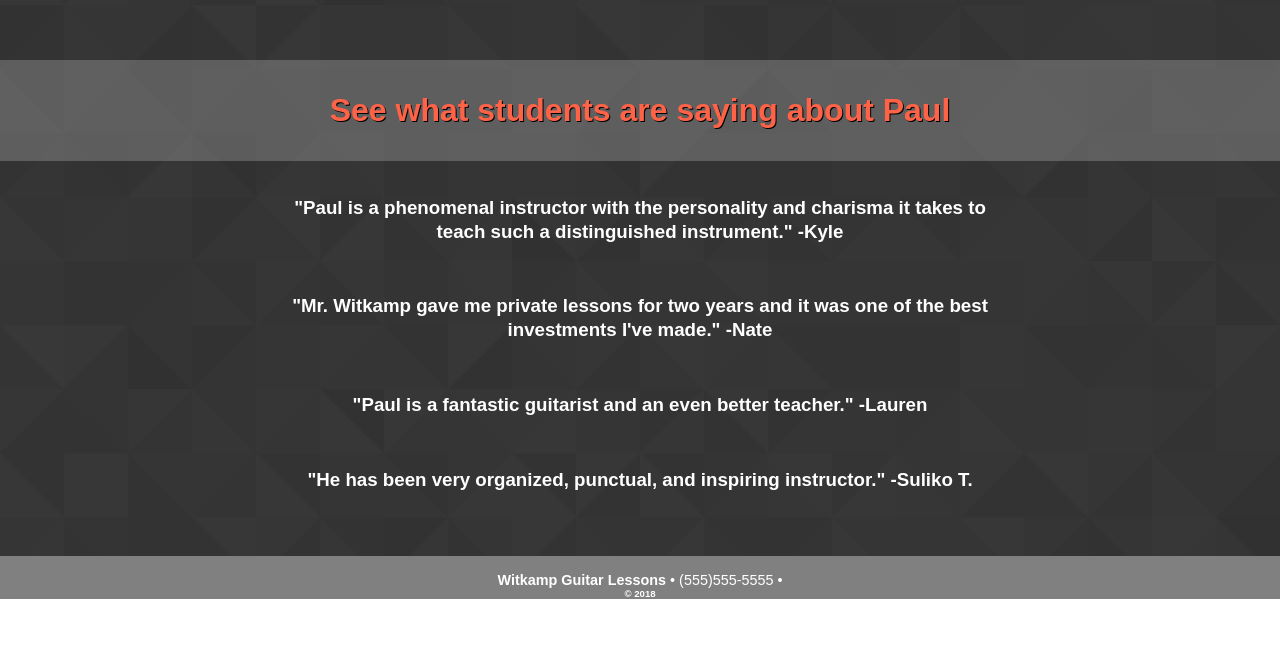
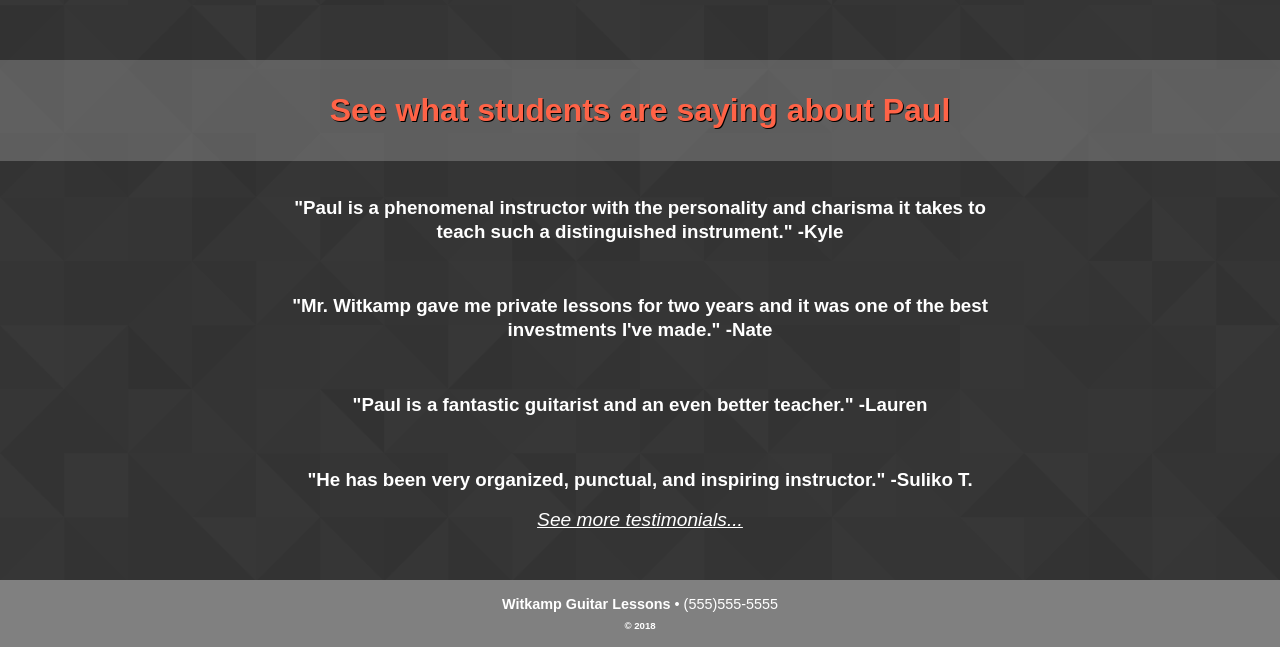
Before and after one commit to GuitarOTronic/paulsSite, a React (Create React App) app: page / in a window 1280 px wide. Shown: the part 1211-1858 px from the top of the page. Before the commit the page ends 1810 px from the top, so only its background shows below. Built offline with nearby package versions, Linux system fonts and the light colour scheme.

Commit message:
footer fixed. link to more testamonials added

```diff
--- a/src/components/footer.js
+++ b/src/components/footer.js
@@ -16,7 +16,7 @@ class Footer extends Component{
             <Link to='policies'><li> Info </li></Link>
             <Link to='music'><li> Media </li></Link>
           </ul> */}
-          <p><b>Witkamp Guitar Lessons</b> • (555)555-5555 • </p>
+          <p><b>Witkamp Guitar Lessons</b> • (555)555-5555 </p>
           <h6>© 2018</h6>
         </div>
       </footer>
--- a/src/components/home/home.js
+++ b/src/components/home/home.js
@@ -118,32 +118,18 @@ class Home extends Component{
         <div className='homeTestimonialContainer'>
           <div className='homeTestimonial'>
             <h3>"Paul is a phenomenal instructor with the personality and charisma it takes to teach such a distinguished instrument." -Kyle </h3>
-
           </div>
           <div className='homeTestimonial'>
             <h3>"Mr. Witkamp gave me private lessons for two years and it was one of the best investments I've made." -Nate</h3>
-
           </div>
           <div className='homeTestimonial'>
             <h3>"Paul is a fantastic guitarist and an even better teacher." -Lauren</h3>
-
           </div>
           <div className='homeTestimonial'>
             <h3>"He has been very organized, punctual, and inspiring instructor." -Suliko T.</h3>
-
           </div>
+          <Link style={{'color':'#fff','textDecoration': 'underline', 'fontSize':'1.2rem'}} to='testimonials'><em>See more testimonials...</em></Link>
         </div>
-        {/* <div className='testimonialContainer'>
-          { testimonialDB.map((testimonial, i) =>
-            <Testimonial
-              name= { testimonial.name }
-              date={ testimonial.date }
-              testimonial={ testimonial.testimonial}
-              title={testimonial.title}
-              key={ i }
-              hasGreyBackground={ i }
-            />) }
-        </div> */}
       </div>
     )
   }
--- a/src/css/footer.css
+++ b/src/css/footer.css
@@ -15,10 +15,12 @@
   color:#fff;
   display: flex;
   flex-direction: column;
-  justify-content: space-between;
+  justify-content: center;
+  padding-bottom: 1rem;
 }
 .footerNav p{
-  margin:1rem 0 0 0;
+  margin:1rem 0 .5rem 0;
+  text-align: center;
 }
 .footerNav ul, .footerNav h6 {
   margin:0;
--- a/src/css/home.css
+++ b/src/css/home.css
@@ -407,6 +407,7 @@ footer a{
 
 #pitch {
   font-size:1.3rem;
+  padding-top:1rem;
   margin-bottom: 1.3rem;
   margin-left: 1.3rem;
 }
```
